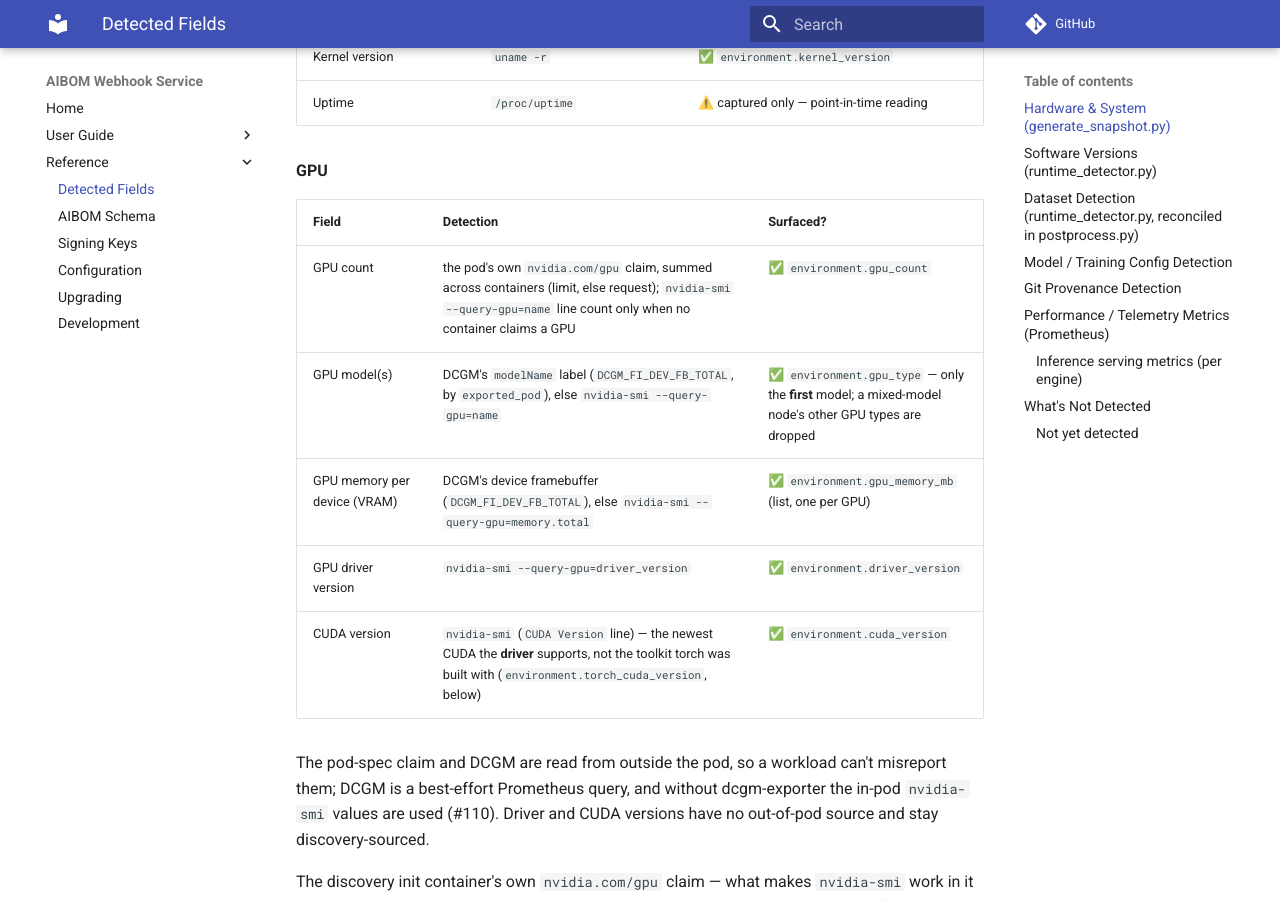
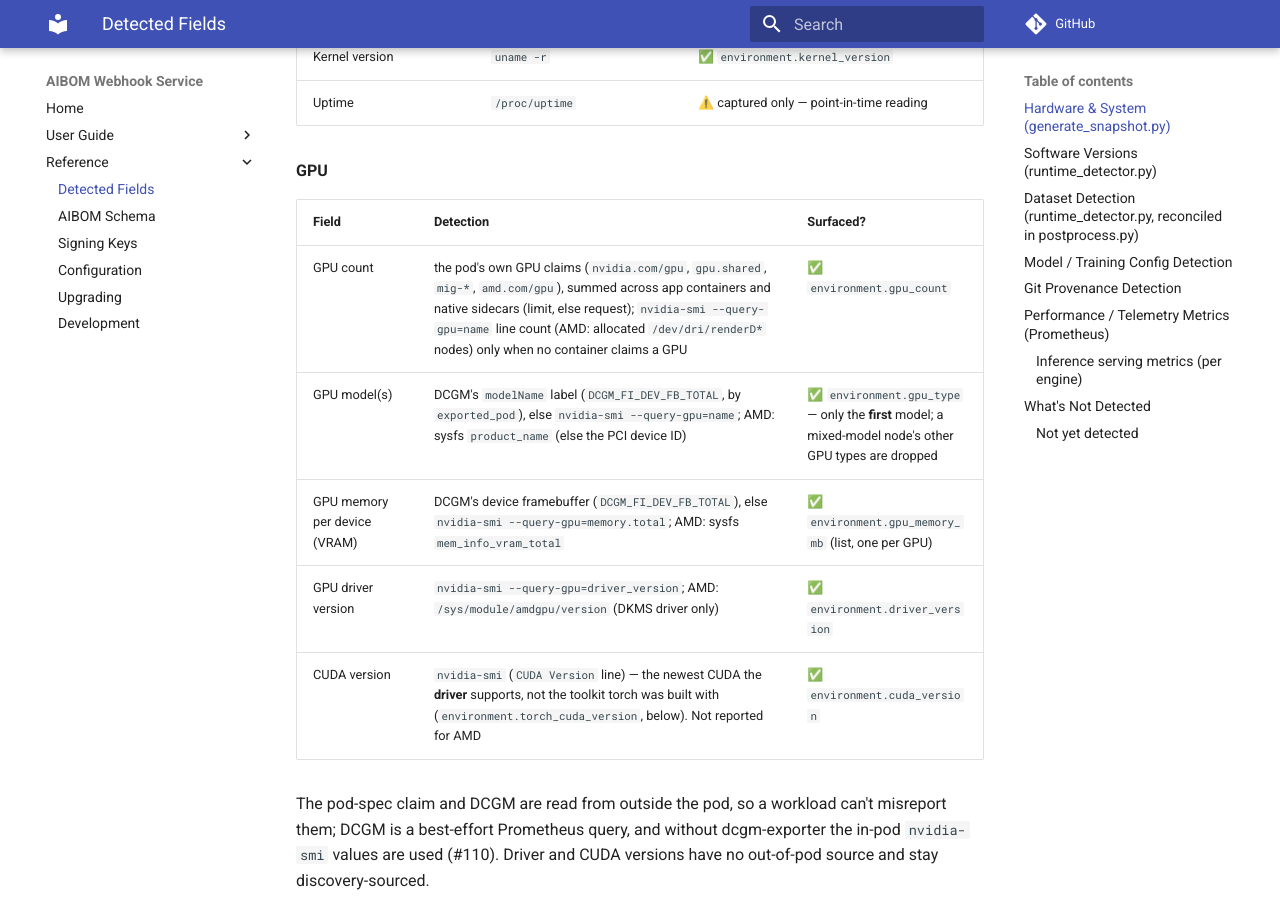
Before and after one commit to gavinsan33/aibom-webhook-service, an MkDocs documentation site: the page built from docs/CAPABILITIES.md, in a window 1280 px wide and 900 px high, scrolled down 1535 px. Built offline with MkDocs 1.6.1 and Material for MkDocs 9.7.7, drawn with Linux system fonts in a browser that asks for light colours; comment, search, counter and statistics services are not loaded.

Commit message:
Document GPU resource names and AMD discovery (#110)

```diff
--- a/docs/CAPABILITIES.md
+++ b/docs/CAPABILITIES.md
@@ -39,11 +39,11 @@ Captured once per pod by the discovery init container into `discovery-<pod>.json
 
 | Field | Detection | Surfaced? |
 |---|---|---|
-| GPU count | the pod's own `nvidia.com/gpu` claim, summed across containers (limit, else request); `nvidia-smi --query-gpu=name` line count only when no container claims a GPU | ✅ `environment.gpu_count` |
-| GPU model(s) | DCGM's `modelName` label (`DCGM_FI_DEV_FB_TOTAL`, by `exported_pod`), else `nvidia-smi --query-gpu=name` | ✅ `environment.gpu_type` — only the **first** model; a mixed-model node's other GPU types are dropped |
-| GPU memory per device (VRAM) | DCGM's device framebuffer (`DCGM_FI_DEV_FB_TOTAL`), else `nvidia-smi --query-gpu=memory.total` | ✅ `environment.gpu_memory_mb` (list, one per GPU) |
-| GPU driver version | `nvidia-smi --query-gpu=driver_version` | ✅ `environment.driver_version` |
-| CUDA version | `nvidia-smi` (`CUDA Version` line) — the newest CUDA the **driver** supports, not the toolkit torch was built with (`environment.torch_cuda_version`, below) | ✅ `environment.cuda_version` |
+| GPU count | the pod's own GPU claims (`nvidia.com/gpu`, `gpu.shared`, `mig-*`, `amd.com/gpu`), summed across app containers and native sidecars (limit, else request); `nvidia-smi --query-gpu=name` line count (AMD: allocated `/dev/dri/renderD*` nodes) only when no container claims a GPU | ✅ `environment.gpu_count` |
+| GPU model(s) | DCGM's `modelName` label (`DCGM_FI_DEV_FB_TOTAL`, by `exported_pod`), else `nvidia-smi --query-gpu=name`; AMD: sysfs `product_name` (else the PCI device ID) | ✅ `environment.gpu_type` — only the **first** model; a mixed-model node's other GPU types are dropped |
+| GPU memory per device (VRAM) | DCGM's device framebuffer (`DCGM_FI_DEV_FB_TOTAL`), else `nvidia-smi --query-gpu=memory.total`; AMD: sysfs `mem_info_vram_total` | ✅ `environment.gpu_memory_mb` (list, one per GPU) |
+| GPU driver version | `nvidia-smi --query-gpu=driver_version`; AMD: `/sys/module/amdgpu/version` (DKMS driver only) | ✅ `environment.driver_version` |
+| CUDA version | `nvidia-smi` (`CUDA Version` line) — the newest CUDA the **driver** supports, not the toolkit torch was built with (`environment.torch_cuda_version`, below). Not reported for AMD | ✅ `environment.cuda_version` |
 
 The pod-spec claim and DCGM are read from outside the pod, so a workload can't misreport them; DCGM is a best-effort Prometheus query, and without dcgm-exporter the in-pod `nvidia-smi` values are used (#110). Driver and CUDA versions have no out-of-pod source and stay discovery-sourced.
 
```
Also changed, not shown: CLAUDE.md (+7 -3 lines), README.md (+1 -1 lines), docs/index.md (+1 -1 lines).
